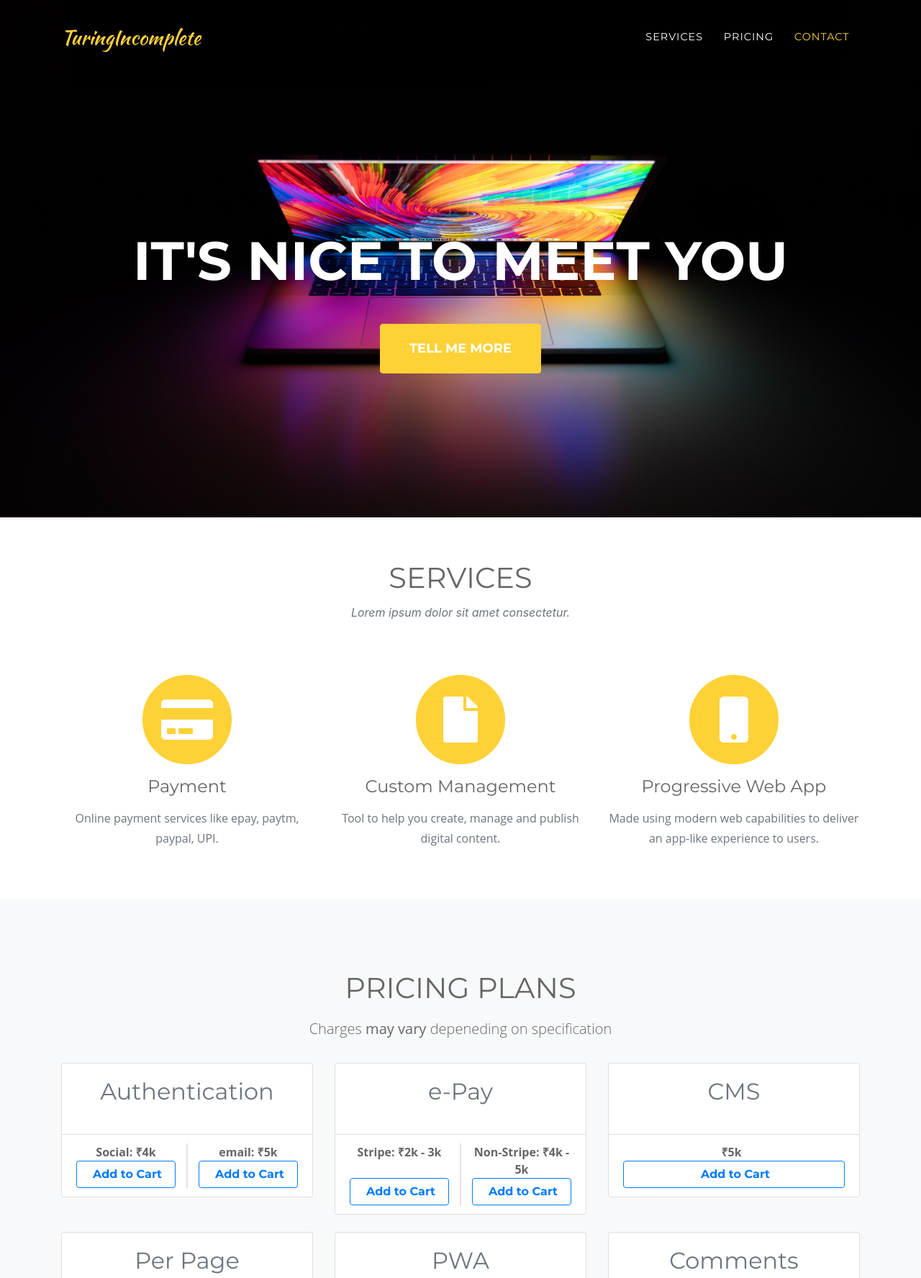
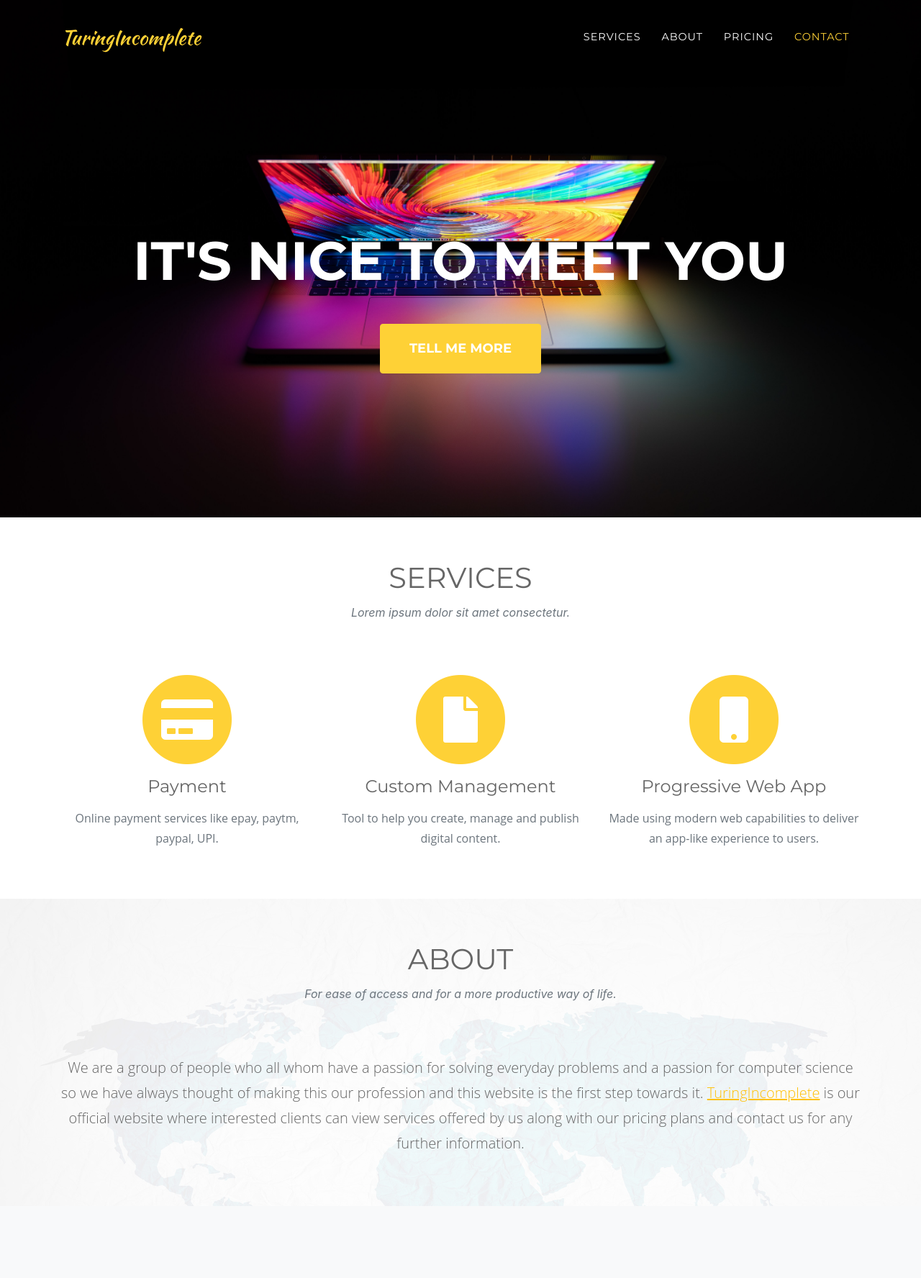
Before and after one commit to sourcificer/TuringIncomplete_WebSite, a Django app: page / in a window 1280 px wide. Shown: the top 1776 px of the page at 72% size. Run offline with Django 3.2, Linux system fonts and the light colour scheme; some libraries are stand-ins or nearby versions; some web fonts are replaced.

Commit message:
Added About section

```diff
--- a/templates/index.html
+++ b/templates/index.html
@@ -49,12 +49,12 @@
             <a class="nav-link js-scroll-trigger" href="#portfolio">Portfolio</a>
           </li> -->
           <li class="nav-item">
+              <a class="nav-link js-scroll-trigger" href="#about">About</a>
+          </li>
+          <li class="nav-item">
             <a class="nav-link js-scroll-trigger" href="#pricing_plans">Pricing</a>
           </li>
           <!-- <li class="nav-item">
-            <a class="nav-link js-scroll-trigger" href="#about">About</a>
-          </li>
-          <li class="nav-item">
             <a class="nav-link js-scroll-trigger" href="#team">Team</a>
           </li> -->
           <li class="nav-item">
@@ -71,7 +71,7 @@
       <div class="intro-text">
         <div class="intro-lead-in"></div>
         <div class="intro-heading text-uppercase">It's Nice To Meet You</div>
-        <a class="btn btn-primary btn-xl text-uppercase js-scroll-trigger" href="#services">Tell Me More</a>
+        <a class="btn btn-primary btn-xl text-uppercase js-scroll-trigger" href="#about">Tell Me More</a>
       </div>
     </div>
   </header>
@@ -211,6 +211,88 @@
       </div>
     </div>
   </section> -->
+
+   <!-- About -->
+  <section class="page-section" id="about">
+    <div class="container">
+      <div class="row">
+        <div class="col-lg-12 text-center">
+          <h2 class="section-heading text-uppercase">About</h2>
+          <h3 class="section-subheading text-muted">For ease of access and for a more productive way of life.</h3>
+          <p class="lead text-center">We are a group of people who all whom have a passion for solving everyday problems and a passion for computer science so we have always thought of making this our profession and this website is the first step towards it. <span class='text-warning'><u>TuringIncomplete</u></span> is our official website where interested clients can view services offered by us along with our pricing plans and contact us for any further information.</p>
+        </div>
+      </div>
+      <!-- <!-- <div class="row">
+        <div class="col-lg-12">
+          <ul class="timeline">
+            <li>
+              <div class="timeline-image">
+                <img class="rounded-circle img-fluid" src="{% static 'img/about/1.jpg' %}" alt="">
+              </div>
+              <div class="timeline-panel">
+                <div class="timeline-heading">
+                  <h4>2009-2011</h4>
+                  <h4 class="subheading">Our Humble Beginnings</h4>
+                </div>
+                <div class="timeline-body">
+                  <p class="text-muted">Lorem ipsum dolor sit amet, consectetur adipisicing elit. Sunt ut voluptatum eius sapiente, totam reiciendis temporibus qui quibusdam, recusandae sit vero unde, sed, incidunt et ea quo dolore laudantium consectetur!</p>
+                </div>
+              </div>
+            </li>
+            <li class="timeline-inverted">
+              <div class="timeline-image">
+                <img class="rounded-circle img-fluid" src="{% static 'img/about/2.jpg' %}" alt="">
+              </div>
+              <div class="timeline-panel">
+                <div class="timeline-heading">
+                  <h4>March 2011</h4>
+                  <h4 class="subheading">An Agency is Born</h4>
+                </div>
+                <div class="timeline-body">
+                  <p class="text-muted">Lorem ipsum dolor sit amet, consectetur adipisicing elit. Sunt ut voluptatum eius sapiente, totam reiciendis temporibus qui quibusdam, recusandae sit vero unde, sed, incidunt et ea quo dolore laudantium consectetur!</p>
+                </div>
+              </div>
+            </li>
+            <li>
+              <div class="timeline-image">
+                <img class="rounded-circle img-fluid" src="{% static 'img/about/3.jpg' %}" alt="">
+              </div>
+              <div class="timeline-panel">
+                <div class="timeline-heading">
+                  <h4>December 2012</h4>
+                  <h4 class="subheading">Transition to Full Service</h4>
+                </div>
+                <div class="timeline-body">
+                  <p class="text-muted">Lorem ipsum dolor sit amet, consectetur adipisicing elit. Sunt ut voluptatum eius sapiente, totam reiciendis temporibus qui quibusdam, recusandae sit vero unde, sed, incidunt et ea quo dolore laudantium consectetur!</p>
+                </div>
+              </div>
+            </li>
+            <li class="timeline-inverted">
+              <div class="timeline-image">
+                <img class="rounded-circle img-fluid" src="{% static 'img/about/4.jpg' %}" alt="">
+              </div>
+              <div class="timeline-panel">
+                <div class="timeline-heading">
+                  <h4>July 2014</h4>
+                  <h4 class="subheading">Phase Two Expansion</h4>
+                </div>
+                <div class="timeline-body">
+                  <p class="text-muted">Lorem ipsum dolor sit amet, consectetur adipisicing elit. Sunt ut voluptatum eius sapiente, totam reiciendis temporibus qui quibusdam, recusandae sit vero unde, sed, incidunt et ea quo dolore laudantium consectetur!</p>
+                </div>
+              </div>
+            </li>
+            <li class="timeline-inverted">
+              <div class="timeline-image">
+                <h4>Be Part
+                  <br>Of Our
+                  <br>Story!</h4>
+              </div>
+            </li>
+          </ul>
+        </div>
+      </div> -->
+    </div>
+  </section>
 
   <!--Pricing Plans-->
   <section class="bg-light page-section" id="pricing_plans">
@@ -414,7 +496,6 @@
   </section>
 
   <!-- About -->
-
   <!-- <section class="page-section" id="about">
     <div class="container">
       <div class="row">
```
